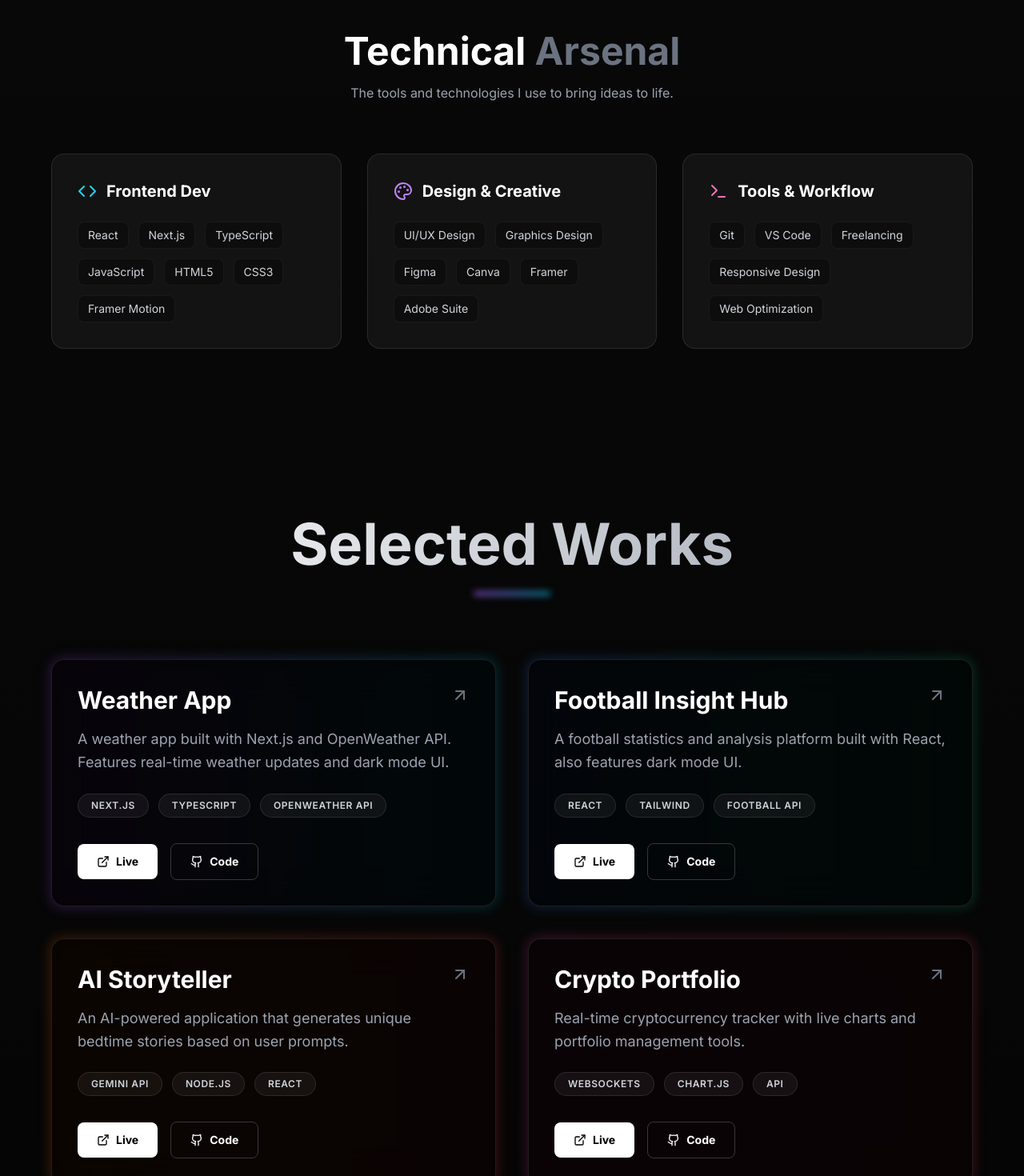
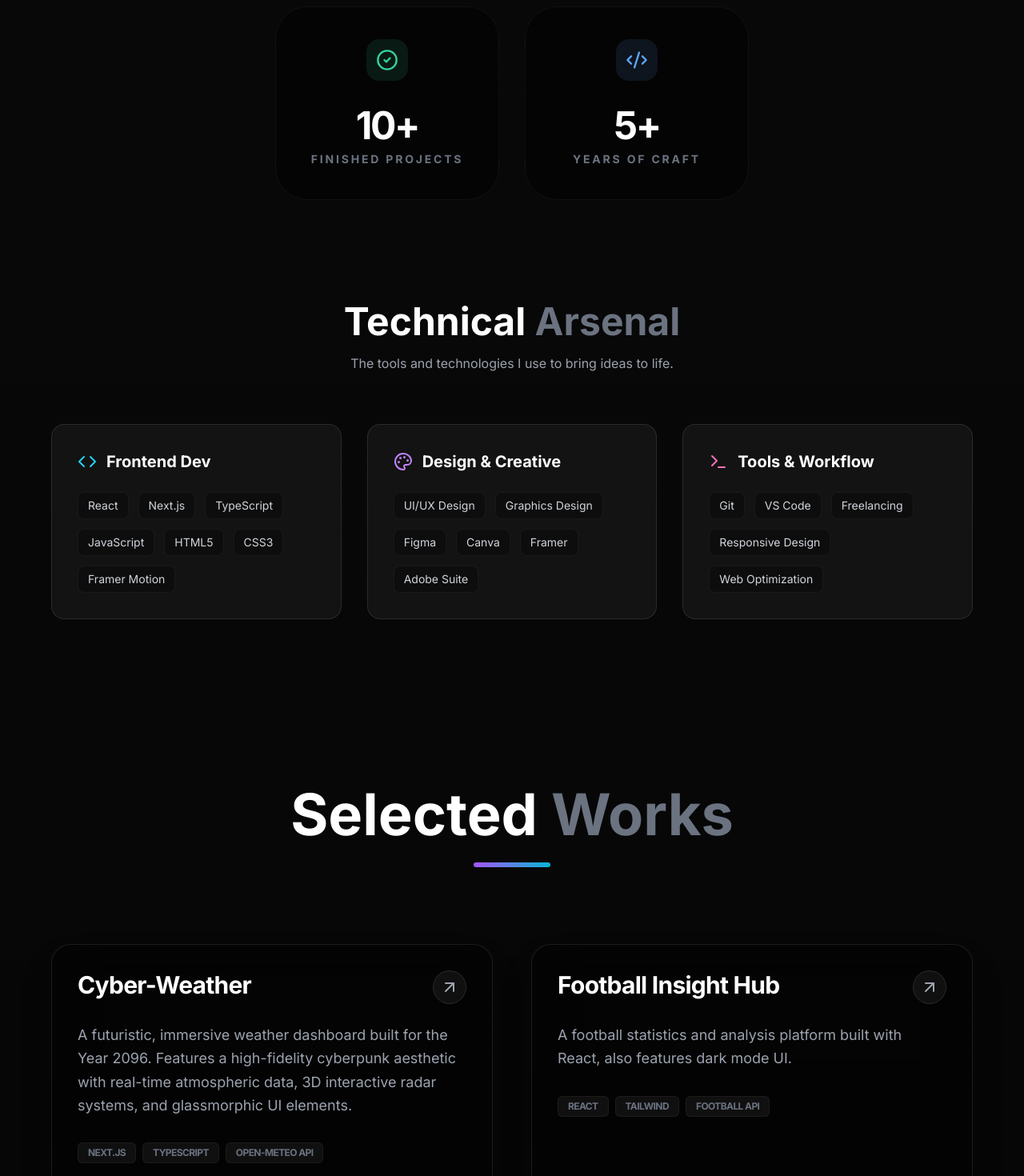
Before and after one commit to Ayosensei/my-portfolio, a Next.js app: page / in a window 1280 px wide. Shown: the part 1320-2790 px from the top of the page at 80% size. Built offline with nearby package versions, Linux system fonts and the light colour scheme.

Commit message:
Additional Features

```diff
--- a/app/components/Experience.tsx
+++ b/app/components/Experience.tsx
@@ -7,7 +7,7 @@ const experiences = [
   {
     year: "2022 - Present",
     title: "Technical Lead & Lead Web Developer",
-    company: "OAU Law Review",
+    company: "OAU Law Reports",
     description:
       "Spearheaded the full-stack development of the official law review platform. Serve as the primary technical advisor, managing digital infrastructure, SEO strategy, and ensuring the accessibility of legal archives for the editorial board.",
     icon: Laptop,
--- a/app/components/PageContent.tsx
+++ b/app/components/PageContent.tsx
@@ -3,9 +3,11 @@
 import Navbar from "@/app/components/Navbar";
 import Hero from "@/app/components/Hero";
 import About from "@/app/components/About";
+import Stats from "@/app/components/Stats";
 import Experience from "@/app/components/Experience";
 import Projects from "@/app/components/Projects";
 import Skills from "@/app/components/Skills";
+import Testimonials from "@/app/components/Testimonials";
 import Contact from "@/app/components/Contact";
 import Footer from "@/app/components/Footer";
 import Background from "@/app/components/Background";
@@ -18,9 +20,11 @@ export default function PageContent() {
       <Navbar />
       <Hero />
       <About />
+      <Stats />
       <Skills />
       <Projects />
       <Experience />
+      <Testimonials />
       <Contact />
       <Footer />
       <BackToTop />
--- a/app/components/Projects.tsx
+++ b/app/components/Projects.tsx
@@ -1,144 +1,234 @@
 "use client";
 
-import { motion } from "framer-motion";
+import React, { useRef } from "react";
+import { motion, useMotionValue, useSpring, useTransform } from "framer-motion";
 import { ExternalLink, Github, ArrowUpRight } from "lucide-react";
 
 const projects = [
   {
-        title: "Weather App",
-        description: "A weather app built with Next.js and OpenWeather API. Features real-time weather updates and dark mode UI.",
-        tags: ["Next.js", "TypeScript", "OpenWeather API"],
-        link: "https://weather-appp-xi.vercel.app",
-        github: "https://github.com/Ayosensei/weather-app",
-        color: "from-purple-500 to-cyan-500", // Custom gradient for this card
+    title: "Cyber-Weather",
+    description:
+      "A futuristic, immersive weather dashboard built for the Year 2096. Features a high-fidelity cyberpunk aesthetic with real-time atmospheric data, 3D interactive radar systems, and glassmorphic UI elements.",
+    tags: ["Next.js", "TypeScript", "Open-Meteo API"],
+    link: "https://cyber-weather-app.vercel.app/",
+    github: "https://github.com/Ayosensei/cyber-weather",
+    color: "from-purple-500/20 to-cyan-500/20",
+    accent: "#a855f7",
   },
   {
     title: "Football Insight Hub",
-        description: "A football statistics and analysis platform built with React, also features dark mode UI.",
+    description:
+      "A football statistics and analysis platform built with React, also features dark mode UI.",
     tags: ["React", "Tailwind", "Football API"],
     link: "https://football-insight-hub.vercel.app/",
     github: "https://github.com/Ayosensei/football-insight-hub",
-        color: "from-blue-500 to-emerald-500",
+    color: "from-blue-500/20 to-emerald-500/20",
+    accent: "#3b82f6",
   },
   {
     title: "AI Storyteller",
-        description: "An AI-powered application that generates unique bedtime stories based on user prompts.",
+    description:
+      "An AI-powered application that generates unique bedtime stories based on user prompts.",
     tags: ["Gemini API", "Node.js", "React"],
     link: "https://ai-storyteller-blush.vercel.app/",
     github: "https://github.com/Ayosensei/ai-storyteller",
-        color: "from-orange-500 to-red-500",
+    color: "from-orange-500/20 to-red-500/20",
+    accent: "#f97316",
   },
   {
     title: "Crypto Portfolio",
-        description: "Real-time cryptocurrency tracker with live charts and portfolio management tools.",
+    description:
+      "Real-time cryptocurrency tracker with live charts and portfolio management tools.",
     tags: ["WebSockets", "Chart.js", "API"],
     link: "https://crypto-tracker-y6b8.vercel.app/",
     github: "https://github.com/Ayosensei/crypto-tracker",
-        color: "from-pink-500 to-rose-500",
+    color: "from-pink-500/20 to-rose-500/20",
+    accent: "#ec4899",
   },
   {
     title: "Trade Journal",
-        description: "A comprehensive trading journal for tracking trades, analyzing performance, and refining strategies.",
+    description:
+      "A comprehensive trading journal for tracking trades, analyzing performance, and refining strategies.",
     tags: ["React", "Node.js", "Tailwind"],
     link: "https://trade-journal-sigma.vercel.app/",
     github: "https://github.com/Ayosensei/trade-journal",
-        color: "from-yellow-400 to-orange-500",
+    color: "from-yellow-400/20 to-orange-500/20",
+    accent: "#eab308",
   },
   {
     title: "Typify",
-        description: "A sleek typing practice application designed to improve speed and accuracy with a minimalist interface.",
+    description:
+      "A sleek typing practice application designed to improve speed and accuracy with a minimalist interface.",
     tags: ["Next.js", "TypeScript", "Tailwind"],
     link: "https://typify-rho.vercel.app/",
     github: "https://github.com/Ayosensei/typify",
-        color: "from-green-400 to-teal-500",
+    color: "from-green-400/20 to-teal-500/20",
+    accent: "#22c55e",
   },
   {
     title: "OAULR Website",
-        description: "The official website for the Obafemi Awolowo University Law Review, featuring archives and publications.",
+    description:
+      "The official website for the Obafemi Awolowo University Law Reports, featuring archives and publications.",
     tags: ["Next.js", "TypeScript", "Tailwind"],
     link: "https://oaulawreports.vercel.app",
     github: "https://github.com/Ayosensei/oaulr-frontend",
-        color: "from-indigo-500 to-blue-600",
+    color: "from-indigo-500/20 to-blue-600/20",
+    accent: "#6366f1",
   },
 ];
 
-export default function Projects() {
+function ProjectCard({
+  project,
+  index,
+}: {
+  project: (typeof projects)[0];
+  index: number;
+}) {
+  const cardRef = useRef<HTMLDivElement>(null);
+
+  // Motion values for tilt effect
+  const mouseX = useMotionValue(0);
+  const mouseY = useMotionValue(0);
+
+  // Smooth springs for natural feeling
+  const mouseXSpring = useSpring(mouseX, { stiffness: 150, damping: 20 });
+  const mouseYSpring = useSpring(mouseY, { stiffness: 150, damping: 20 });
+
+  // Transforms for 2.5D tilt
+  const rotateX = useTransform(mouseYSpring, [-0.5, 0.5], ["12deg", "-12deg"]);
+  const rotateY = useTransform(mouseXSpring, [-0.5, 0.5], ["-12deg", "12deg"]);
+
+  // Transforms for content depth (inner parallax)
+  const contentX = useTransform(mouseXSpring, [-0.5, 0.5], ["-10px", "10px"]);
+  const contentY = useTransform(mouseYSpring, [-0.5, 0.5], ["-10px", "10px"]);
+
+  const handleMouseMove = (e: React.MouseEvent<HTMLDivElement>) => {
+    if (!cardRef.current) return;
+    const rect = cardRef.current.getBoundingClientRect();
+
+    // Calculate relative mouse position from -0.5 to 0.5
+    const xPct = (e.clientX - rect.left) / rect.width - 0.5;
+    const yPct = (e.clientY - rect.top) / rect.height - 0.5;
+
+    mouseX.set(xPct);
+    mouseY.set(yPct);
+  };
+
+  const handleMouseLeave = () => {
+    mouseX.set(0);
+    mouseY.set(0);
+  };
+
   return (
-        <section id="projects" className="min-h-screen py-32 px-4 relative">
-            <div className="max-w-6xl mx-auto">
-
-                {/* Section Title with a glow */}
     <motion.div
-                    initial={{ opacity: 0, y: 20 }}
-                    whileInView={{ opacity: 1, y: 0 }}
-                    viewport={{ once: true }}
-                    className="mb-20 text-center"
-                >
-                    <h2 className="text-5xl md:text-7xl font-bold text-transparent bg-clip-text bg-gradient-to-r from-white to-gray-400 mb-6">
-                        Selected Works
-                    </h2>
-                    <div className="h-1 w-24 bg-gradient-to-r from-purple-500 to-cyan-500 mx-auto rounded-full blur-sm" />
-                </motion.div>
-
-                {/* Projects Grid */}
-                <div className="grid grid-cols-1 md:grid-cols-2 gap-10">
-                    {projects.map((project, index) => (
-                        <motion.div
-                            key={index}
       initial={{ opacity: 0, y: 50 }}
       whileInView={{ opacity: 1, y: 0 }}
       viewport={{ once: true }}
       transition={{ duration: 0.5, delay: index * 0.1 }}
-                            className="group relative"
+      className="perspective-1000"
     >
-                            {/* Animated Border Gradient */}
-                            <div className={`absolute -inset-0.5 bg-gradient-to-r ${project.color} rounded-2xl opacity-20 group-hover:opacity-70 blur transition duration-500`} />
+      <motion.div
+        ref={cardRef}
+        onMouseMove={handleMouseMove}
+        onMouseLeave={handleMouseLeave}
+        style={{
+          rotateX,
+          rotateY,
+          transformStyle: "preserve-3d",
+        }}
+        className="group relative h-full bg-black/40 backdrop-blur-xl border border-white/10 p-8 rounded-3xl flex flex-col justify-between hover:border-white/20 transition-colors duration-500 overflow-hidden shadow-2xl"
+      >
+        {/* Dynamic Glow Effect */}
+        <motion.div
+          style={{
+            x: contentX,
+            y: contentY,
+            background: `radial-gradient(circle at center, ${project.accent}33 0%, transparent 70%)`,
+          }}
+          className="absolute -inset-24 opacity-0 group-hover:opacity-100 blur-3xl transition-opacity duration-500 pointer-events-none -z-10"
+        />
 
-                            {/* Card Content */}
-                            <div className="relative h-full bg-black/80 backdrop-blur-xl border border-white/10 p-8 rounded-2xl flex flex-col justify-between hover:border-white/20 transition-colors duration-300">
-
-                                <div>
-                                    <div className="flex justify-between items-start mb-4">
-                                        <h3 className="text-3xl font-bold text-white group-hover:text-transparent group-hover:bg-clip-text group-hover:bg-gradient-to-r group-hover:from-white group-hover:to-gray-400 transition-all duration-300">
+        {/* Content with Depth */}
+        <motion.div style={{ translateZ: 50 }}>
+          <div className="flex justify-between items-start mb-6">
+            <h3 className="text-3xl font-bold text-white tracking-tight">
               {project.title}
             </h3>
-                                        <ArrowUpRight className="text-gray-500 group-hover:text-white transition-colors" />
+            <div className="p-2 rounded-full bg-white/5 border border-white/10 group-hover:bg-white/10 transition-colors">
+              <ArrowUpRight className="text-gray-400 group-hover:text-white transition-colors" />
+            </div>
           </div>
 
-                                    <p className="text-gray-400 leading-relaxed mb-6 text-lg">
+          <p className="text-gray-400 leading-relaxed mb-8 text-lg">
             {project.description}
           </p>
 
-                                    {/* Tags as Pills */}
-                                    <div className="flex flex-wrap gap-3 mb-8">
+          <div className="flex flex-wrap gap-2 mb-10">
             {project.tags.map((tag) => (
               <span
                 key={tag}
-                                                className="px-4 py-1.5 text-xs uppercase tracking-wider font-semibold bg-white/5 border border-white/10 rounded-full text-gray-300 group-hover:border-white/30 transition-colors"
+                className="px-3 py-1 text-xs uppercase tracking-tighter font-bold bg-white/5 border border-white/5 rounded-md text-gray-500 group-hover:text-gray-300 transition-colors"
               >
                 {tag}
               </span>
             ))}
           </div>
-                                </div>
+        </motion.div>
 
-                                {/* Buttons at the bottom */}
-                                <div className="flex items-center gap-4 mt-auto">
+        {/* Action Buttons with higher depth */}
+        <motion.div
+          style={{ translateZ: 80 }}
+          className="flex items-center gap-4 mt-auto"
+        >
           <a
             href={project.link}
-                                        className="flex items-center gap-2 px-6 py-3 bg-white text-black rounded-lg font-bold text-sm hover:bg-gray-200 transition-colors"
+            target="_blank"
+            rel="noopener noreferrer"
+            className="flex items-center gap-2 px-6 py-3 bg-white text-black rounded-xl font-bold text-sm hover:scale-105 transition-transform"
           >
-                                        <ExternalLink size={16} /> Live
+            <ExternalLink size={16} /> Live Demo
           </a>
           <a
             href={project.github}
-                                        className="flex items-center gap-2 px-6 py-3 bg-transparent border border-white/20 text-white rounded-lg font-bold text-sm hover:bg-white/10 transition-colors"
+            target="_blank"
+            rel="noopener noreferrer"
+            className="flex items-center gap-2 px-6 py-3 bg-white/5 border border-white/10 text-white rounded-xl font-bold text-sm hover:bg-white/10 transition-colors"
           >
             <Github size={16} /> Code
           </a>
-                                </div>
-                            </div>
         </motion.div>
+
+        {/* Interactive Border Highlight */}
+        <div
+          className={`absolute inset-0 bg-gradient-to-br ${project.color} opacity-0 group-hover:opacity-10 transition-opacity duration-500 -z-20`}
+        />
+      </motion.div>
+    </motion.div>
+  );
+}
+
+export default function Projects() {
+  return (
+    <section
+      id="projects"
+      className="min-h-screen py-32 px-4 relative overflow-hidden"
+    >
+      <div className="max-w-6xl mx-auto">
+        <motion.div
+          initial={{ opacity: 0, y: 20 }}
+          whileInView={{ opacity: 1, y: 0 }}
+          viewport={{ once: true }}
+          className="mb-24 text-center"
+        >
+          <h2 className="text-5xl md:text-7xl font-bold text-white mb-6">
+            Selected <span className="text-gray-500">Works</span>
+          </h2>
+          <div className="h-1.5 w-24 bg-gradient-to-r from-purple-500 to-cyan-500 mx-auto rounded-full" />
+        </motion.div>
+
+        <div className="grid grid-cols-1 md:grid-cols-2 gap-12">
+          {projects.map((project, index) => (
+            <ProjectCard key={index} project={project} index={index} />
           ))}
         </div>
       </div>
--- /dev/null
+++ b/app/components/Stats.tsx
@@ -0,0 +1,70 @@
+"use client";
+
+import { motion } from "framer-motion";
+import { CheckCircle2, Code2, Users2, Github } from "lucide-react";
+
+const stats = [
+  {
+    label: "Finished Projects",
+    value: "10+",
+    icon: CheckCircle2,
+    color: "text-emerald-400",
+    bg: "bg-emerald-400/10",
+  },
+  {
+    label: "Years of Craft",
+    value: "5+",
+    icon: Code2,
+    color: "text-blue-400",
+    bg: "bg-blue-400/10",
+  },
+];
+
+export default function Stats() {
+  return (
+    <section className="py-12 px-4 relative overflow-hidden">
+      <div className="max-w-6xl mx-auto">
+        <div className="flex flex-wrap justify-center gap-4 md:gap-8">
+          {stats.map((stat, index) => (
+            <motion.div
+              key={index}
+              initial={{ opacity: 0, scale: 0.9 }}
+              whileInView={{ opacity: 1, scale: 1 }}
+              viewport={{ once: true }}
+              transition={{
+                duration: 0.5,
+                delay: index * 0.1,
+                ease: [0.23, 1, 0.32, 1],
+              }}
+              className="relative group p-6 md:p-10 bg-black/40 backdrop-blur-xl border border-white/5 rounded-[2.5rem] overflow-hidden hover:border-white/10 transition-colors duration-500 flex flex-col items-center text-center w-full max-w-[280px]"
+            >
+              {/* Subtle background glow */}
+              <div
+                className={`absolute -right-10 -top-10 w-32 h-32 ${stat.bg} rounded-full blur-[80px] opacity-0 group-hover:opacity-100 transition-opacity duration-700`}
+              />
+
+              <div
+                className={`inline-flex p-3 rounded-2xl ${stat.bg} ${stat.color} mb-8 transition-transform duration-500 group-hover:scale-110 group-hover:rotate-3`}
+              >
+                <stat.icon size={28} />
+              </div>
+
+              <div className="relative z-10 w-full">
+                <motion.h3
+                  initial={{ opacity: 0 }}
+                  whileInView={{ opacity: 1 }}
+                  className="text-4xl md:text-5xl font-bold text-white tracking-tighter mb-2"
+                >
+                  {stat.value}
+                </motion.h3>
+                <p className="text-gray-500 text-xs md:text-sm font-bold uppercase tracking-[0.2em]">
+                  {stat.label}
+                </p>
+              </div>
+            </motion.div>
+          ))}
+        </div>
+      </div>
+    </section>
+  );
+}
--- /dev/null
+++ b/app/components/Testimonials.tsx
@@ -0,0 +1,87 @@
+"use client";
+
+import { motion } from "framer-motion";
+import { Quote, Star } from "lucide-react";
+
+const testimonials = [
+  {
+    name: "Oyeyemi Oyebade",
+    role: "Managing Editor, OAU Law Reports",
+    content:
+      "Ayooluwa transformed our digital presence. The OAU Law Reports platform is now a world-class legal archive, thanks to his technical expertise and eye for design.",
+    avatar: "OO",
+    rating: 5,
+  },
+];
+
+export default function Testimonials() {
+  return (
+    <section id="testimonials" className="py-32 px-4 relative overflow-hidden">
+      <div className="max-w-6xl mx-auto relative z-10">
+        <motion.div
+          initial={{ opacity: 0, y: 20 }}
+          whileInView={{ opacity: 1, y: 0 }}
+          viewport={{ once: true }}
+          className="text-center mb-20"
+        >
+          <h2 className="text-4xl md:text-6xl font-bold text-white mb-6 tracking-tight">
+            Client <span className="text-gray-500">Voices</span>
+          </h2>
+          <p className="text-gray-400 max-w-xl mx-auto text-lg">
+            What partners and clients say about our collaborative journey.
+          </p>
+        </motion.div>
+
+        <div className="flex flex-wrap justify-center gap-8">
+          {testimonials.map((testimonial, index) => (
+            <motion.div
+              key={index}
+              initial={{ opacity: 0, y: 30 }}
+              whileInView={{ opacity: 1, y: 0 }}
+              viewport={{ once: true }}
+              transition={{ delay: index * 0.1, duration: 0.6 }}
+              className="relative p-8 rounded-[2rem] bg-white/5 border border-white/10 backdrop-blur-sm hover:bg-white/[0.08] transition-colors duration-500 flex flex-col items-center text-center max-w-sm w-full"
+            >
+              <div className="flex justify-center gap-1 mb-6">
+                {[...Array(testimonial.rating)].map((_, i) => (
+                  <Star
+                    key={i}
+                    size={14}
+                    className="fill-cyan-400 text-cyan-400"
+                  />
+                ))}
+              </div>
+
+              <Quote className="absolute top-8 right-8 text-white/10 w-12 h-12 -z-10" />
+
+              <p className="text-gray-300 text-lg leading-relaxed mb-8 italic">
+                &quot;{testimonial.content}&quot;
+              </p>
+
+              <div className="flex flex-col items-center gap-4">
+                <div className="w-12 h-12 rounded-full bg-gradient-to-br from-purple-500 to-cyan-500 flex items-center justify-center text-white font-bold text-sm shadow-lg shadow-cyan-500/20">
+                  {testimonial.avatar}
+                </div>
+                <div className="flex flex-col items-center">
+                  <h4 className="text-white font-bold leading-none mb-1">
+                    {testimonial.name}
+                  </h4>
+                  <p className="text-gray-500 text-xs uppercase tracking-widest font-semibold">
+                    {testimonial.role}
+                  </p>
+                </div>
+              </div>
+            </motion.div>
+          ))}
+        </div>
+
+        {/* Decorative Background Glows */}
+        <div className="absolute -top-24 -left-24 w-64 h-64 bg-purple-500/10 rounded-full blur-[120px] -z-10" />
+        <div className="absolute -bottom-24 -right-24 w-64 h-64 bg-cyan-500/10 rounded-full blur-[120px] -z-10" />
+      </div>
+
+      {/* Subtle Bottom Border Line */}
+      <div className="max-w-4xl mx-auto mt-20 h-px bg-gradient-to-r from-transparent via-white/10 to-transparent" />
+    </section>
+  );
+}
--- a/app/globals.css
+++ b/app/globals.css
@@ -20,16 +20,22 @@ html {
 
 body {
     color: rgb(var(--foreground-rgb));
-  background: linear-gradient(to bottom,
+    background: linear-gradient(
+            to bottom,
             transparent,
-      rgb(var(--background-end-rgb))) rgb(var(--background-start-rgb));
+            rgb(var(--background-end-rgb))
+        )
+        rgb(var(--background-start-rgb));
     overflow-x: hidden;
 }
 
 .light body {
-  background: linear-gradient(to bottom,
+    background: linear-gradient(
+            to bottom,
             transparent,
-      rgb(var(--background-end-rgb))) rgb(var(--background-start-rgb));
+            rgb(var(--background-end-rgb))
+        )
+        rgb(var(--background-start-rgb));
 }
 
 /* Custom Scrollbar */
@@ -74,3 +80,7 @@ body {
     background: linear-gradient(90deg, #e0e0e0 25%, #f0f0f0 50%, #e0e0e0 75%);
     background-size: 200% 100%;
 }
+
+.perspective-1000 {
+    perspective: 1000px;
+}
```
Also changed, not shown: app/components/Navbar.tsx (+13 -0 lines), app/components/Skills.tsx (+4 -3 lines). Lines whose indentation alone changed are shown as unchanged.
